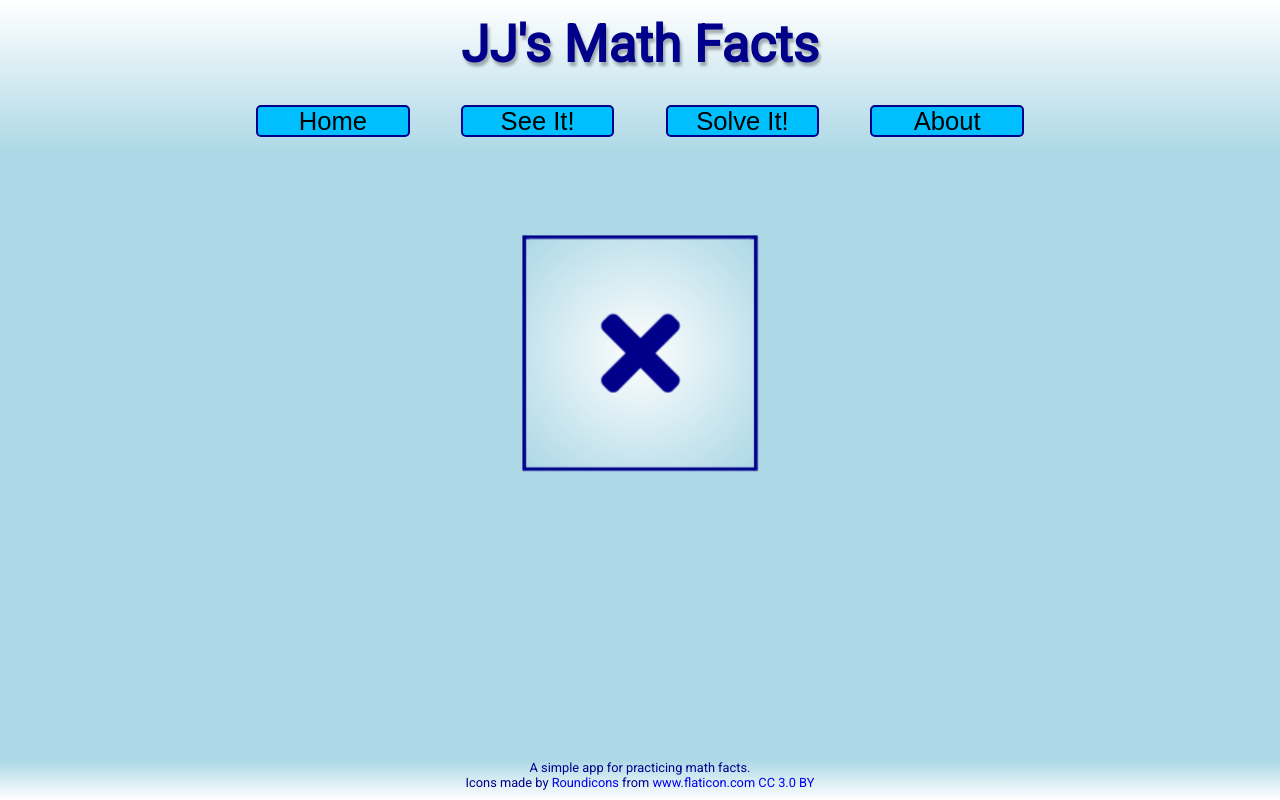
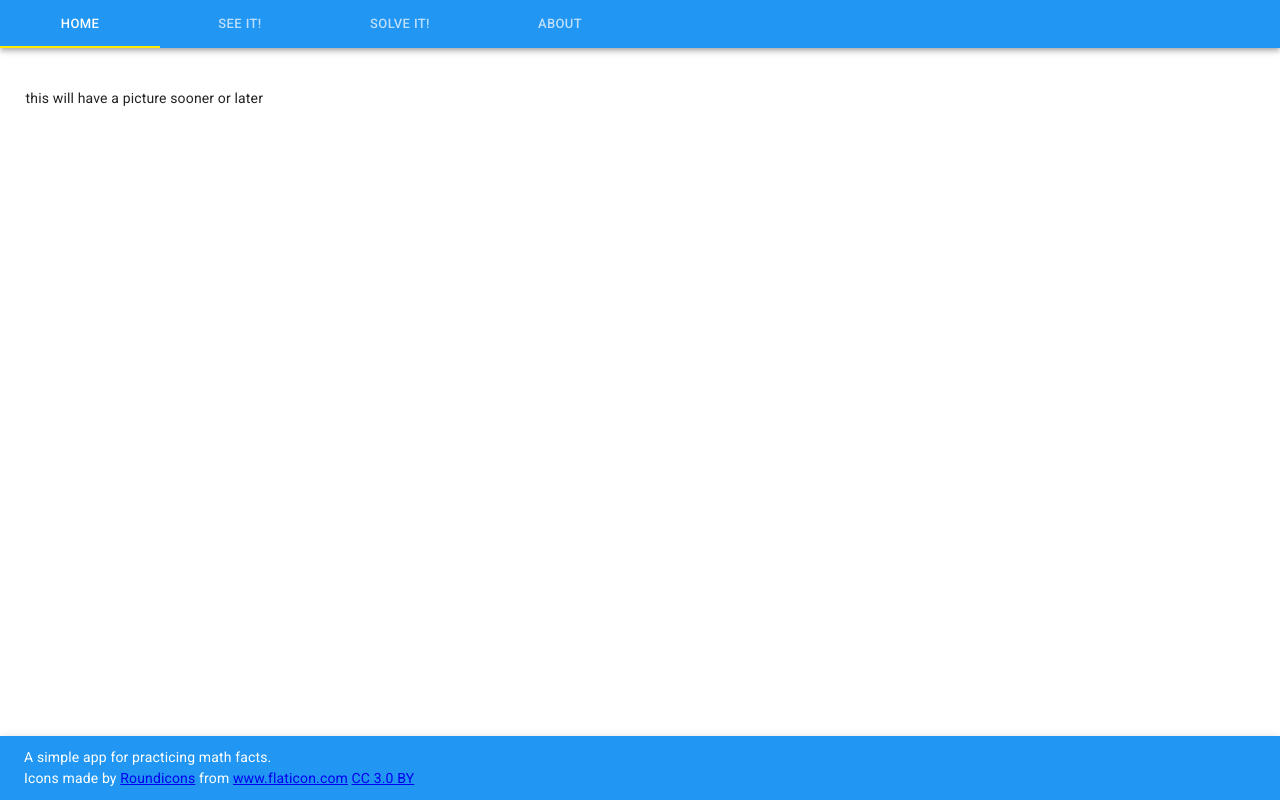
Before and after one commit to jarretrose/jj-math-facts, a React (Create React App) app: page / in a window 1280 px wide. Built offline with nearby package versions, Linux system fonts and the light colour scheme.

Commit message:
teardown and rework using material ui

```diff
--- a/package.json
+++ b/package.json
@@ -3,10 +3,11 @@
   "version": "0.1.0",
   "private": true,
   "dependencies": {
+    "@material-ui/core": "^3.9.2",
     "react": "^16.8.3",
     "react-dom": "^16.8.3",
     "react-router-dom": "^4.3.1",
-    "react-scripts": "2.1.5"
+    "react-scripts": "^2.1.8"
   },
   "scripts": {
     "start": "react-scripts start",
--- a/public/index.css
+++ b/public/index.css
@@ -1,7 +1,27 @@
-/* BODY STYLING */
+html, body {
+  margin: 0;
+}
+
+.main-page {
+  margin: 5vh 2vw;
+}
+
+/* OLD STYLING
 
 html {
   box-sizing: border-box;
+  font-size: 16px;
+}
+
+@media screen and (min-width: 320px) {
+  html {
+    font-size: calc(16px + 6 * ((100vw - 320px) / 680));
+  }
+}
+@media screen and (min-width: 1000px) {
+  html {
+    font-size: 22px;
+  }
 }
 
 *, *:before, *:after {
@@ -15,36 +35,34 @@ body {
   background-color: lightblue;
   color: black;
   font-family: 'Roboto', sans-serif;
-  font-size: 1vw;
   -webkit-font-smoothing: antialiased;
   -moz-osx-font-smoothing: grayscale;
 }
 
-/* HEADER STYLING */
+
 .header-title {
-  font-size: 4vw;
   padding: 14px 16px;
 }
 
 .nav-header {
   text-align: center;
   background: linear-gradient(to bottom, white, lightblue);
-  width: 100%;
+  width: 100vw;
   color: darkblue;
   text-shadow: 2px 4px 3px rgba(0,0,0,0.3);
 }
 
 .button-nav {
-  border: 2px solid darkblue;
+  border: 1px solid darkblue;
   background-color: deepskyblue;
-  width: 12vw;
-  height: 4vh;
-  font-size: 2vw;
+  font-size: inherit;
+  width: 15vw;
+  height: 5vh;
   margin: 2vh 2vw;
   text-align: center;
   text-decoration: none;
-  border-radius: 5px;
   cursor: pointer;
+  border-radius: 5%;
 }
 
 .button-nav:active {
@@ -58,24 +76,23 @@ body {
   outline: none;
 }
 
-/* FOOTER  */
+
 footer {
   background: linear-gradient(to top, white, lightblue);
   position: fixed;
   left: 0;
   bottom: 0;
   width: 100vw;
-  height: 5vh;
+  font-size: calc(10px + 6 * ((100vw - 320px) / 680));
   text-align: center;
   color: darkblue;
-  font-size: 1vw;
 }
 
 footer a {
   text-decoration: none;
 }
 
-/* MAIN CONTENT STYLING */
+
 .home-page {
   display: flex;
   align-items: center;
@@ -84,78 +101,19 @@ footer a {
   flex-wrap: wrap;
 }
 
-/* MATH CUBE IMAGE */
-.cube-wrap {
-	perspective: 800px;
-  perspective-origin: 50% 200px;
-}
 
-.math-cube {
-  margin-top: 100px;
-  display: flex;
-	position: relative;
-	width: 200px;
-  transform-style: preserve-3d;
-}
-
-.math-cube div {
-	position: absolute;
-	width: 200px;
-  height: 200px;
-}
-
-.face {
-  display: flex;
-  outline: 3px solid darkblue;
-  background: radial-gradient(white, lightblue);
-  color: darkblue;
-  font-size: 100px;
-  align-items: center;
-  justify-content: center;
-}
-
-.back {
-  transform: translateZ(-100px) rotateY(180deg);
-}
-.right {
-	transform: rotateY(-270deg) translateX(100px);
-	transform-origin: top right;
-}
-.left {
-	transform: rotateY(270deg) translateX(-100px);
-	transform-origin: center left;
-}
-.top {
-	transform: rotateX(-90deg) translateY(-100px);
-	transform-origin: top center;
-}
-.bottom {
-	transform: rotateX(90deg) translateY(100px);
-	transform-origin: bottom center;
-}
-.front {
-	transform: translateZ(100px);
-}
-
-.math-cube {
-	animation: spin 10s infinite linear;
-}
-
-@keyframes spin {
-	from { transform: rotateY(360deg); }
-	to { transform: rotateY(0); }
-}
-
-/* COMPONENT STYLING */
 .see-main, .solve-main, .about-main {
-  font-size: 2vw;
   padding-top: 10px;
-  padding-left: 10px;
   text-align: center;
 }
 
+.work-space {
+  padding-top: 20px;
+  font-size: 2vw;
+}
+
 .button-math {
-  border: 2px solid darkblue;
+  border: 1px solid darkblue;
   background-color: deepskyblue;
   color: black;
   width: 8vw;
@@ -163,7 +121,6 @@ footer a {
   text-align: center;
   text-decoration: none;
   display: inline-block;
-  font-size: 4vw;
   margin: 2vh 2vw;
   border-radius: 50%;
   cursor: pointer;
@@ -180,8 +137,66 @@ footer a {
   outline: none;
 }
 
-.work-space {
-  padding-top: 20px;
-  padding-left: 10px;
-  font-size: 2vw;
+
+.cube-wrap {
+	perspective: 800px;
+  perspective-origin: 50% 200px;
 }
+
+.math-cube {
+  margin-top: 100px;
+  display: flex;
+	position: relative;
+	width: 100px;
+  transform-style: preserve-3d;
+}
+
+.math-cube div {
+	position: absolute;
+	width: 100px;
+  height: 100px;
+}
+
+.face {
+  display: flex;
+  outline: 1px solid darkblue;
+  background: radial-gradient(white, lightblue);
+  color: darkblue;
+  font-size: 90px;
+  align-items: center;
+  justify-content: center;
+}
+
+.back {
+  transform: translateZ(-50px) rotateY(180deg);
+}
+.right {
+	transform: rotateY(-270deg) translateX(50px);
+	transform-origin: top right;
+}
+.left {
+	transform: rotateY(270deg) translateX(-50px);
+	transform-origin: center left;
+}
+.top {
+	transform: rotateX(-90deg) translateY(-50px);
+	transform-origin: top center;
+}
+.bottom {
+	transform: rotateX(90deg) translateY(50px);
+	transform-origin: bottom center;
+}
+.front {
+	transform: translateZ(50px);
+}
+
+.math-cube {
+	animation: spin 10s infinite linear;
+}
+
+@keyframes spin {
+	from { transform: rotateY(360deg); }
+	to { transform: rotateY(0); }
+}
+
+*/
--- a/public/index.html
+++ b/public/index.html
@@ -4,10 +4,12 @@
 
     <meta charset="utf-8" />
     <meta name="theme-color" content="#000000" />
-    <meta name="viewport" content="width=device-width, initial-scale=1, shrink-to-fit=no" />
 
-    <!-- ROBOTO FONT -->
-    <link href="https://fonts.googleapis.com/css?family=Roboto" rel="stylesheet">
+    <meta name="viewport" content="minimum-scale=1, initial-scale=1, width=device-width, shrink-to-fit=no">
+
+    <!-- ROBOTO FONT, FONT ICONS -->
+    <link rel="stylesheet" href="https://fonts.googleapis.com/css?family=Roboto:300,400,500">
+    <link rel="stylesheet" href="https://fonts.googleapis.com/icon?family=Material+Icons">
 
     <!-- CSS STYLE SHEETS -->
     <link rel='stylesheet' type='text/css' href='%PUBLIC_URL%/index.css'>
--- a/src/App.js
+++ b/src/App.js
@@ -1,5 +1,8 @@
 import React, { Component, Fragment } from 'react';
-import { Route, NavLink } from 'react-router-dom'
+import { Route } from 'react-router-dom'
+
+import NavBar from './NavBar'
+import Footer from './Footer'
 import MathCube from './MathCube';
 import See from './See'
 import Solve from './Solve'
@@ -7,48 +10,17 @@ import About from './About'
 
 class App extends Component {
 
-  handleClick = (navButton) => {
-    let homeStyle = document.getElementById('home-nav-button').classList
-    let seeStyle = document.getElementById('see-nav-button').classList
-    let solveStyle = document.getElementById('solve-nav-button').classList
-    let aboutStyle = document.getElementById('about-nav-button').classList
-
-    navButton === 'home' ? homeStyle.add('selected-btn') : homeStyle.remove('selected-btn')
-    navButton === 'see' ? seeStyle.add('selected-btn') : seeStyle.remove('selected-btn')
-    navButton === 'solve' ? solveStyle.add('selected-btn') : solveStyle.remove('selected-btn')
-    navButton === 'about' ? aboutStyle.add('selected-btn') : aboutStyle.remove('selected-btn')
-  }
-
   render() {
-
     return (
       <Fragment>
 
         {/* HEADER & NAVIGATION */}
-        <header className='nav-header'>
-          <h1 className='header-title'>JJ's Math Facts</h1>
-          <nav>
-            <NavLink to='/'>
-              <button className='button-nav' id='home-nav-button' onClick={() => this.handleClick('home')}>Home</button>
-            </NavLink>
-
-            <NavLink to='/see'>
-              <button className='button-nav' id='see-nav-button' onClick={() => this.handleClick('see')}>See It!</button>
-            </NavLink>
-
-            <NavLink to='/solve'>
-              <button className='button-nav' id='solve-nav-button' onClick={() => this.handleClick('solve')}>Solve It!</button>
-            </NavLink>
-
-            <NavLink to='/about'>
-              <button className='button-nav' id='about-nav-button' onClick={() => this.handleClick('about')}>About</button>
-            </NavLink>
-
-          </nav>
+        <header>
+          <NavBar />
         </header>
 
         {/* MAIN PAGE */}
-        <section className='home-page'>
+        <section className='main-page'>
           <Route exact path='/' component={MathCube} />
           <Route path='/see' component={See} />
           <Route path='/solve' component={Solve} />
@@ -56,11 +28,9 @@ class App extends Component {
         </section>
 
         {/* FOOTER */}
-        <footer className='main-footer'>
-          <p>A simple app for practicing math facts.</p>
-          <p id='credit'>Icons made by <a href="https://www.flaticon.com/authors/roundicons" title="Roundicons">Roundicons</a> from <a href="https://www.flaticon.com/" title="Flaticon">www.flaticon.com</a> <a href="http://creativecommons.org/licenses/by/3.0/" title="Creative Commons BY 3.0" target="_blank" rel="noopener noreferrer">CC 3.0 BY</a></p>
+        <footer>
+          <Footer />
         </footer>
-
       </Fragment>
     );
   }
--- /dev/null
+++ b/src/Footer.js
@@ -0,0 +1,39 @@
+import React from 'react';
+import PropTypes from 'prop-types';
+import { withStyles } from '@material-ui/core/styles';
+import AppBar from '@material-ui/core/AppBar';
+import Toolbar from '@material-ui/core/Toolbar';
+import Typography from '@material-ui/core/Typography';
+
+const styles = {
+  root: {
+    width: '100vw',
+    position: 'fixed',
+    left: 0,
+    bottom: 0,
+  },
+};
+
+function Footer(props) {
+  const { classes } = props
+
+  return (
+    <div className={classes.root}>
+      <AppBar position='static' color="primary">
+        <Toolbar>
+          <Typography color="inherit">
+            A simple app for practicing math facts.
+            <br />
+            Icons made by <a href="https://www.flaticon.com/authors/roundicons" title="Roundicons">Roundicons</a> from <a href="https://www.flaticon.com/" title="Flaticon">www.flaticon.com</a> <a href="http://creativecommons.org/licenses/by/3.0/" title="Creative Commons BY 3.0" target="_blank" rel="noopener noreferrer">CC 3.0 BY</a>
+          </Typography>
+        </Toolbar>
+      </AppBar>
+    </div>
+  );
+}
+
+Footer.propTypes = {
+  classes: PropTypes.object.isRequired,
+};
+
+export default withStyles(styles)(Footer);
--- a/src/MathCube.js
+++ b/src/MathCube.js
@@ -1,23 +1,11 @@
 import React from 'react'
+import { Typography } from '@material-ui/core';
 
 const MathCube = () =>
-  <section className="cube-wrap">
-    <div className="math-cube">
-      <div className="face front">
-        <i className="fas fa-plus"></i>
-      </div>
-      <div className="face right">
-        <i className="fas fa-minus"></i>
-      </div>
-      <div className="face back">
-        <i className="fas fa-times"></i>
-      </div>
-      <div className="face left">
-        <i className="fas fa-divide"></i>
-      </div>
-      <div className="top"></div>
-      <div className="bottom"></div>
-    </div>
+  <section>
+    <Typography>
+      this will have a picture sooner or later
+    </Typography>
   </section>
 
 export default MathCube;
--- /dev/null
+++ b/src/NavBar.js
@@ -0,0 +1,47 @@
+import React, { Component } from 'react'
+import { NavLink, Link } from 'react-router-dom'
+
+import PropTypes from 'prop-types'
+import { withStyles } from '@material-ui/core'
+import AppBar from '@material-ui/core/AppBar'
+import Tabs from '@material-ui/core/Tabs';
+import Tab from '@material-ui/core/Tab';
+import Typography from '@material-ui/core/Typography'
+
+const styles = {
+  root: {
+    width: '100vw',
+  },
+}
+
+class NavBar extends Component {
+  state = { value: 0 }
+
+  handleChange = (event, value) => this.setState({value})
+
+  render() {
+    const { classes } = this.props
+    const { value } = this.state
+
+    return (
+      <div className={classes.root}>
+        <AppBar position='static'>
+          <Tabs value={value} onChange={this.handleChange}>
+
+            <Tab label='Home' component={Link} to={'/'} />
+            <Tab label='See It!' component={Link} to={'/see'} />
+            <Tab label='Solve It!' component={Link} to={'/solve'} />
+            <Tab label='About' component={Link} to={'/about'} />
+
+          </Tabs>
+        </AppBar>
+      </div >
+    )
+  }
+}
+
+NavBar.propTypes = {
+  classes: PropTypes.object.isRequired
+}
+
+export default withStyles(styles)(NavBar);
--- a/src/See.js
+++ b/src/See.js
@@ -9,30 +9,15 @@ class See extends Component {
     }
   }
 
-  handleClick = (mathButton) => {
-    this.setState({selectedCategory: mathButton})
-
-    let addStyle = document.getElementById('add-nav-button').classList
-    let subStyle = document.getElementById('sub-nav-button').classList
-    let multStyle = document.getElementById('mult-nav-button').classList
-    let divStyle = document.getElementById('div-nav-button').classList
-
-    mathButton === 'addition' ? addStyle.add('selected-math') : addStyle.remove('selected-math')
-    mathButton === 'subtraction' ? subStyle.add('selected-math') : subStyle.remove('selected-math')
-    mathButton === 'multiplication' ? multStyle.add('selected-math') : multStyle.remove('selected-math')
-    mathButton === 'division' ? divStyle.add('selected-math') : divStyle.remove('selected-math')
-  }
-
   render() {
-
     return (
       <Fragment>
         <section className='see-main'>
           <h1>See It!</h1>
-          <button className='button-math' id='add-nav-button' onClick={() => this.handleClick('addition')}><i className="fas fa-plus"></i></button>
-          <button className='button-math' id='sub-nav-button' onClick={() => this.handleClick('subtraction')}><i className="fas fa-minus"></i></button>
-          <button className='button-math' id='mult-nav-button' onClick={() => this.handleClick('multiplication')}><i className="fas fa-times"></i></button>
-          <button className='button-math' id='div-nav-button' onClick={() => this.handleClick('division')}><i className="fas fa-divide"></i></button>
+          <button className='button-math' id='add-nav-button'><i className="fas fa-plus"></i></button>
+          <button className='button-math' id='sub-nav-button'><i className="fas fa-minus"></i></button>
+          <button className='button-math' id='mult-nav-button'><i className="fas fa-times"></i></button>
+          <button className='button-math' id='div-nav-button'><i className="fas fa-divide"></i></button>
         </section>
 
         <section className='see-work'>
--- a/src/index.js
+++ b/src/index.js
@@ -1,11 +1,19 @@
 import React from 'react';
-import ReactDOM from 'react-dom';
+import { render } from 'react-dom';
+import { BrowserRouter as Router } from 'react-router-dom'
+
+import MuiThemeProvider from '@material-ui/core/styles/MuiThemeProvider';
+import theme from './theme'
+
 import App from './App';
-import { BrowserRouter as Router } from 'react-router-dom'
 
 const root = document.getElementById('root')
 
-ReactDOM.render (
-  <Router><App /></Router>,
-  root
+render(
+  <MuiThemeProvider theme={theme}>
+    <Router>
+      <App />
+    </Router>
+  </MuiThemeProvider>
+  , root
 );
--- /dev/null
+++ b/src/theme.js
@@ -0,0 +1,14 @@
+import { createMuiTheme } from '@material-ui/core/styles'
+import { blue, yellow } from '@material-ui/core/colors'
+
+const theme = createMuiTheme({
+  palette: {
+    primary: blue,
+    secondary: yellow,
+  },
+  typography: {
+    useNextVariants: true,
+  },
+})
+
+export default theme;
```
Also changed, not shown: 1 other file (tests, documents, lock files or other folders).
